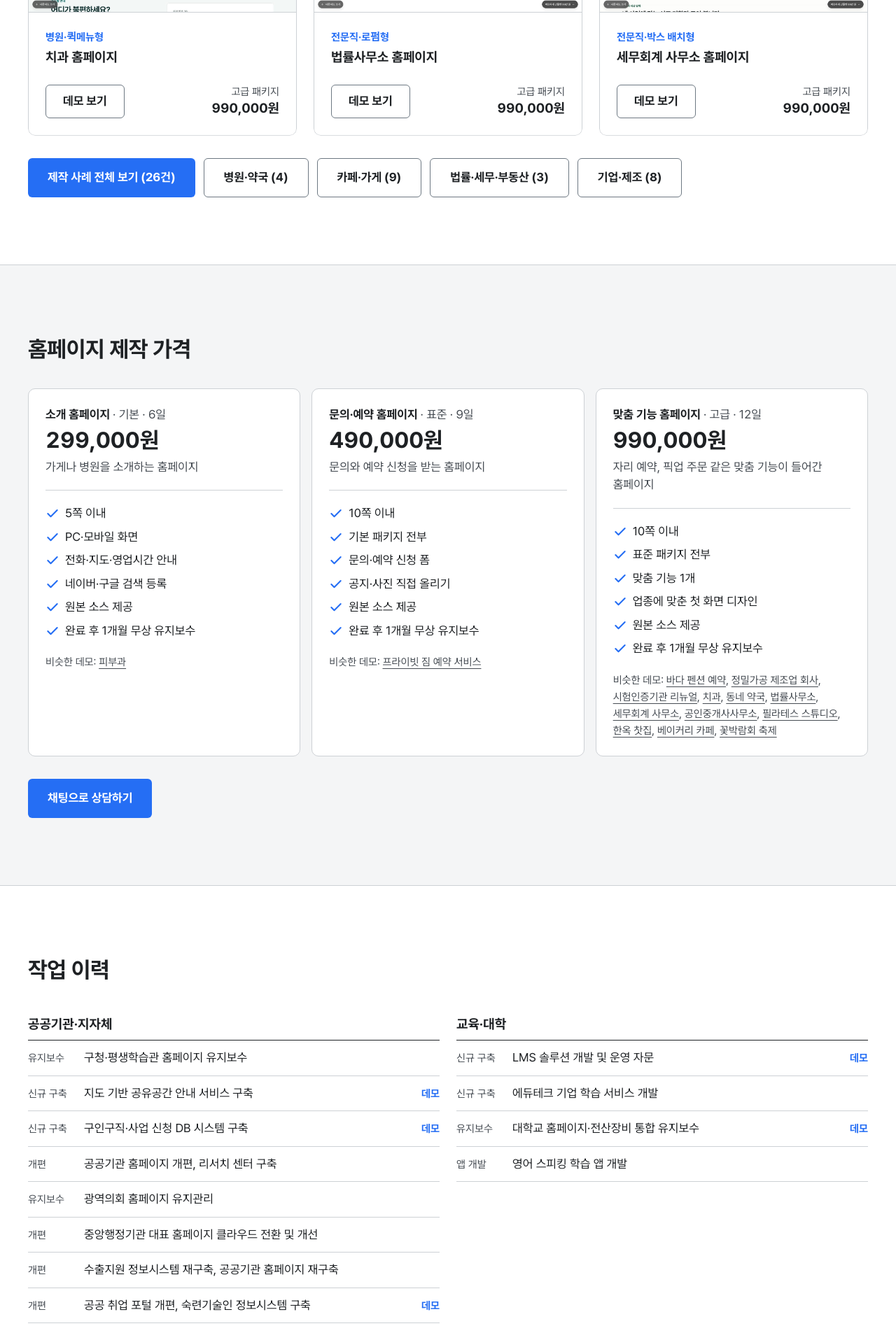
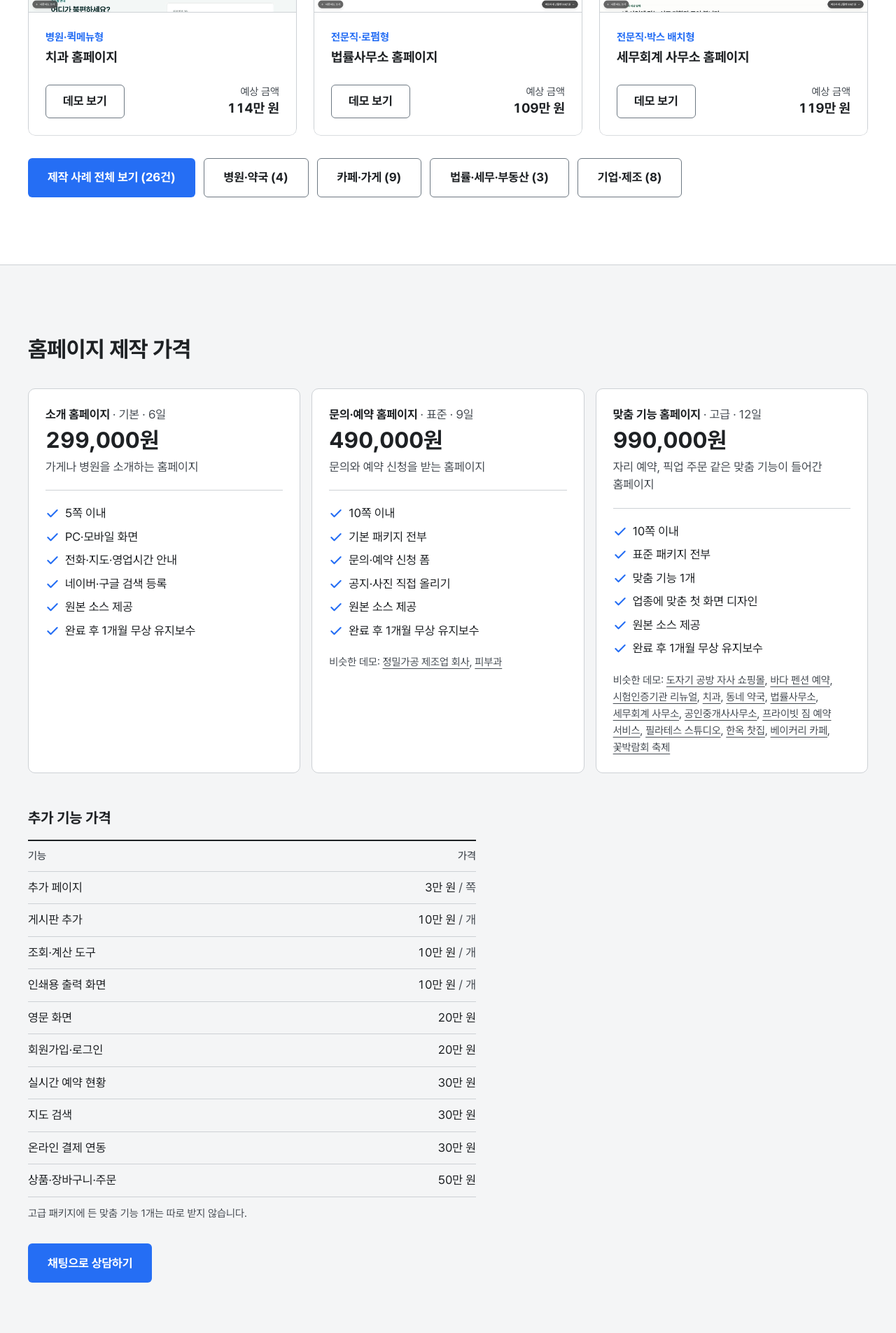
Before and after one commit to gompartner/gompartner.github.io, a Next.js app: page / in a window 1280 px wide. Shown: the part 1560-3465 px from the top of the page at 70% size. Built offline with nearby package versions, Linux system fonts and the light colour scheme; no server answers.

Commit message:
추가 기능 단가표와 데모별 예상 금액 표시

```diff
--- a/components/demos/PlanBar.tsx
+++ b/components/demos/PlanBar.tsx
@@ -1,35 +1,39 @@
 import Link from "next/link";
 import { ChevronUp } from "lucide-react";
-import { formatWon, planByProject, planCommon, plans } from "@/data/pricing";
+import { estimateFor, formatWon, manwon, planCommon } from "@/data/pricing";
 
-const manwon = (n: number) => `${Math.round(n / 10_000)}만 원`;
-
-/** 데모 오른쪽 아래에 "비슷하게 만들면 얼마"를 띄운다. 누르면 패키지 내용이 펼쳐진다. */
+/** 데모 오른쪽 아래에 "비슷하게 만들면 얼마"를 띄운다. 누르면 패키지와 추가 기능 내역이 펼쳐진다. */
 export function PlanBar({ projectId }: { projectId: string }) {
-  const plan = plans.find((p) => p.id === planByProject[projectId]);
+  const est = estimateFor(projectId);
 
   return (
     <details className="group fixed bottom-5 right-5 z-50 print:hidden">
-      <summary className="inline-flex cursor-pointer list-none items-center gap-2 rounded-full border border-white/20 bg-black/70 px-4 py-2.5 text-sm font-medium text-white shadow-lg backdrop-blur-md transition-transform hover:scale-105 [&::-webkit-details-marker]:hidden">
-        {plan ? `비슷하게 만들면 ${manwon(plan.price)}` : "비슷하게 만들기 견적"}
+      <summary className="inline-flex cursor-pointer list-none items-center gap-2 rounded-full border border-white/20 bg-black/70 px-4 py-2.5 text-sm font-medium text-white shadow-lg backdrop-blur-md transition-colors hover:bg-black/80 [&::-webkit-details-marker]:hidden">
+        {est ? `비슷하게 만들면 ${manwon(est.total)}` : "비슷하게 만들기 견적"}
         <ChevronUp size={15} className="transition-transform group-open:rotate-180" aria-hidden />
       </summary>
-      <div className="absolute bottom-full right-0 mb-2 w-[min(320px,calc(100vw-40px))] rounded-[12px] border border-black/10 bg-white p-5 text-[15px] leading-[1.6] text-[#1d2327] shadow-xl">
-        {plan ? (
+      <div className="absolute bottom-full right-0 mb-2 w-[min(340px,calc(100vw-40px))] rounded-[12px] border border-black/10 bg-white p-5 text-[15px] leading-[1.6] text-[#1d2327] shadow-xl">
+        {est ? (
           <>
             <p className="font-bold">
-              {plan.name} 패키지 <span className="text-[#5a6670]">· {plan.days}일</span>
+              예상 금액 <span className="font-normal text-[#5a6670]">· 작업 {est.days}일</span>
             </p>
-            <p className="mt-0.5 text-[22px] font-bold tabular-nums">{formatWon(plan.price)}</p>
-            <p className="text-[#5a6670]">{plan.summary}</p>
-            <ul className="mt-3 space-y-1">
-              {[...plan.includes, ...planCommon].map((item) => (
-                <li key={item} className="flex gap-2">
-                  <span className="mt-[9px] h-1.5 w-1.5 shrink-0 rounded-full bg-[#256ef4]" aria-hidden />
-                  {item}
-                </li>
+            <p className="mt-0.5 text-[22px] font-bold tabular-nums">{formatWon(est.total)}</p>
+            <dl className="mt-3 divide-y divide-black/10 border-y border-black/10">
+              <div className="flex justify-between gap-3 py-2">
+                <dt>
+                  {est.plan.name} 패키지 <span className="text-[#5a6670]">({est.plan.title})</span>
+                </dt>
+                <dd className="shrink-0 tabular-nums">{manwon(est.plan.price)}</dd>
+              </div>
+              {est.lines.map((l) => (
+                <div key={l.name} className="flex justify-between gap-3 py-2">
+                  <dt>{l.name}</dt>
+                  <dd className="shrink-0 tabular-nums">{manwon(l.amount)}</dd>
+                </div>
               ))}
-            </ul>
+            </dl>
+            <p className="mt-3 text-[#5a6670]">{planCommon.join(", ")} 포함</p>
           </>
         ) : (
           <>
@@ -41,7 +45,7 @@ export function PlanBar({ projectId }: { projectId: string }) {
           href="/#pricing"
           className="mt-4 flex h-11 items-center justify-center rounded-md bg-[#256ef4] font-bold text-white transition-colors hover:bg-[#0b50d0]"
         >
-          패키지 비교, 상담하기
+          가격표 보기, 상담하기
         </Link>
       </div>
     </details>
--- a/components/landing/PricingSection.tsx
+++ b/components/landing/PricingSection.tsx
@@ -1,6 +1,6 @@
 import { Check } from "lucide-react";
 import { ChannelTalkButton } from "@/components/layout/ChannelTalk";
-import { formatWon, planByProject, planCommon, plans } from "@/data/pricing";
+import { addons, formatWon, manwon, planByProject, planCommon, plans } from "@/data/pricing";
 import { projects } from "@/data/projects";
 
 const h2 = "text-[24px] font-bold leading-[1.5] tracking-[-0.01em] md:text-[32px]";
@@ -54,6 +54,28 @@ export function PricingSection({ id = "pricing", cta = "pricing_chat" }: { id?:
             );
           })}
         </ul>
+        <h3 className="mt-12 text-[19px] font-bold md:text-[21px]">추가 기능 가격</h3>
+        <table className="mt-4 w-full max-w-[640px] border-t-2 border-foreground text-[17px]">
+          <caption className="sr-only">추가 기능 가격</caption>
+          <thead>
+            <tr className="border-b border-border text-left text-[15px] text-foreground-secondary">
+              <th scope="col" className="py-2.5 font-medium">기능</th>
+              <th scope="col" className="py-2.5 text-right font-medium">가격</th>
+            </tr>
+          </thead>
+          <tbody>
+            {addons.map((a) => (
+              <tr key={a.id} className="border-b border-border">
+                <th scope="row" className="py-2.5 text-left font-normal">{a.name}</th>
+                <td className="py-2.5 text-right tabular-nums">
+                  {manwon(a.price)}
+                  {a.unit !== "식" && <span className="text-foreground-secondary"> / {a.unit}</span>}
+                </td>
+              </tr>
+            ))}
+          </tbody>
+        </table>
+        <p className="mt-3 text-[15px] text-foreground-secondary">고급 패키지에 든 맞춤 기능 1개는 따로 받지 않습니다.</p>
         <div className="mt-8">
           <ChannelTalkButton cta={cta} className={primaryButton}>
             채팅으로 상담하기
--- a/components/landing/WorksGrid.tsx
+++ b/components/landing/WorksGrid.tsx
@@ -5,7 +5,7 @@ import Link from "next/link";
 import { AnimatePresence, motion } from "framer-motion";
 import type { Project } from "@/lib/types";
 import { useReducedMotionSafe } from "@/hooks/useReducedMotionSafe";
-import { formatWon, planByProject, plans } from "@/data/pricing";
+import { estimateFor, manwon } from "@/data/pricing";
 
 const EASE_OUT = [0.23, 1, 0.32, 1] as const;
 const EASE_IN_OUT = [0.77, 0, 0.175, 1] as const;
@@ -64,13 +64,13 @@ export function WorksGrid({ projects }: { projects: Project[] }) {
   );
 }
 
-/** 비슷하게 만들 때 맞는 패키지 가격. 업무 프로그램은 별도 견적으로 적는다. */
+/** 데모 수준으로 만들 때의 예상 금액. 업무 프로그램은 별도 견적으로 적는다. */
 function PlanPrice({ projectId }: { projectId: string }) {
-  const plan = plans.find((p) => p.id === planByProject[projectId]);
+  const est = estimateFor(projectId);
   return (
     <p className="text-right leading-[1.4]">
-      <span className="block text-[15px] text-foreground-secondary">{plan ? `${plan.name} 패키지` : "업무 프로그램"}</span>
-      <span className="text-[19px] font-bold tabular-nums">{plan ? formatWon(plan.price) : "별도 견적"}</span>
+      <span className="block text-[15px] text-foreground-secondary">{est ? "예상 금액" : "업무 프로그램"}</span>
+      <span className="text-[19px] font-bold tabular-nums">{est ? manwon(est.total) : "별도 견적"}</span>
     </p>
   );
 }
--- a/data/pricing.ts
+++ b/data/pricing.ts
@@ -46,22 +46,78 @@ export const plans: Plan[] = [
 
 export const planCommon = ["원본 소스 제공", "완료 후 1개월 무상 유지보수"];
 
-/** 데모별로 비슷하게 만들 때 맞는 패키지. 없으면 별도 견적이다. */
-export const planByProject: Record<string, PlanId> = {
-  "clinic-homepage": "basic",
-  "dental-homepage": "premium",
-  "hanok-cafe": "premium",
-  "pilates-studio": "premium",
-  "flower-expo": "premium",
-  "bakery-cafe": "premium",
-  pharmacy: "premium",
-  "private-gym": "standard",
-  pension: "premium",
-  company: "premium",
-  "cert-lab": "premium",
-  "law-firm": "premium",
-  "tax-office": "premium",
-  "real-estate": "premium",
+/** 패키지에 없는 기능을 더할 때의 단가. 고급 패키지의 맞춤 기능 1개는 따로 받지 않는다. */
+export type AddonId = "page" | "board" | "tool" | "print" | "lang" | "live" | "map" | "pay" | "member" | "cart";
+
+export interface Addon {
+  id: AddonId;
+  name: string;
+  price: number;
+  unit: string;
+  /** 1단위당 늘어나는 작업일 */
+  days: number;
+}
+
+export const addons: Addon[] = [
+  { id: "page", name: "추가 페이지", price: 30_000, unit: "쪽", days: 0.2 },
+  { id: "board", name: "게시판 추가", price: 100_000, unit: "개", days: 1 },
+  { id: "tool", name: "조회·계산 도구", price: 100_000, unit: "개", days: 1 },
+  { id: "print", name: "인쇄용 출력 화면", price: 100_000, unit: "개", days: 1 },
+  { id: "lang", name: "영문 화면", price: 200_000, unit: "식", days: 2 },
+  { id: "member", name: "회원가입·로그인", price: 200_000, unit: "식", days: 2 },
+  { id: "live", name: "실시간 예약 현황", price: 300_000, unit: "식", days: 3 },
+  { id: "map", name: "지도 검색", price: 300_000, unit: "식", days: 3 },
+  { id: "pay", name: "온라인 결제 연동", price: 300_000, unit: "식", days: 2 },
+  { id: "cart", name: "상품·장바구니·주문", price: 500_000, unit: "식", days: 4 },
+];
+
+type Extra = [AddonId, number?];
+
+/** 데모 수준으로 만들 때의 패키지와 추가 기능. 없으면 별도 견적이다. 괄호 안은 패키지에 든 맞춤 기능. */
+const estimateSource: Record<string, { plan: PlanId; extras: Extra[] }> = {
+  "clinic-homepage": { plan: "standard", extras: [["page", 5]] },
+  "dental-homepage": { plan: "premium", extras: [["page", 5]] }, // 증상 자가체크
+  pharmacy: { plan: "premium", extras: [["print"]] }, // 처방전 미리 보내기
+  "law-firm": { plan: "premium", extras: [["board"]] }, // 사건별 절차 안내
+  "tax-office": { plan: "premium", extras: [["board", 2]] }, // 신고일정
+  "real-estate": { plan: "premium", extras: [["map"], ["tool"]] }, // 매물검색
+  pension: { plan: "premium", extras: [["page", 3]] }, // 실시간예약
+  "private-gym": { plan: "premium", extras: [["map"], ["pay"]] }, // 지점·시간 예약
+  "pilates-studio": { plan: "premium", extras: [["tool"]] }, // 시간표 예약
+  "hanok-cafe": { plan: "premium", extras: [["tool"]] }, // 좌석 예약
+  "bakery-cafe": { plan: "premium", extras: [["tool"]] }, // 픽업 주문
+  company: { plan: "standard", extras: [["lang"], ["page", 5]] },
+  "cert-lab": { plan: "premium", extras: [["tool", 2], ["board"], ["page", 10]] }, // 시험진행현황 조회
+  "flower-expo": { plan: "premium", extras: [["page", 10]] }, // 관람요금 계산
+  "online-store": { plan: "premium", extras: [["cart"], ["pay"], ["member"]] }, // 유약 색·각인 미리보기
 };
 
+export interface Estimate {
+  plan: Plan;
+  lines: { name: string; amount: number }[];
+  total: number;
+  days: number;
+}
+
+export function estimateFor(projectId: string): Estimate | null {
+  const src = estimateSource[projectId];
+  const plan = src && plans.find((p) => p.id === src.plan);
+  if (!src || !plan) return null;
+  let total = plan.price;
+  let days = plan.days;
+  const lines = src.extras.map(([id, qty = 1]) => {
+    const a = addons.find((x) => x.id === id)!;
+    total += a.price * qty;
+    days += a.days * qty;
+    return { name: qty > 1 ? `${a.name} ${qty}${a.unit}` : a.name, amount: a.price * qty };
+  });
+  return { plan, lines, total, days: Math.ceil(days) };
+}
+
+/** 데모별 기준 패키지 (가격표의 "비슷한 데모" 묶음용) */
+export const planByProject: Record<string, PlanId> = Object.fromEntries(
+  Object.entries(estimateSource).map(([id, e]) => [id, e.plan]),
+);
+
+export const manwon = (n: number) => `${(n / 10_000).toLocaleString("ko-KR", { maximumFractionDigits: 1 })}만 원`;
 export const formatWon = (n: number) => `${n.toLocaleString("ko-KR")}원`;
```
